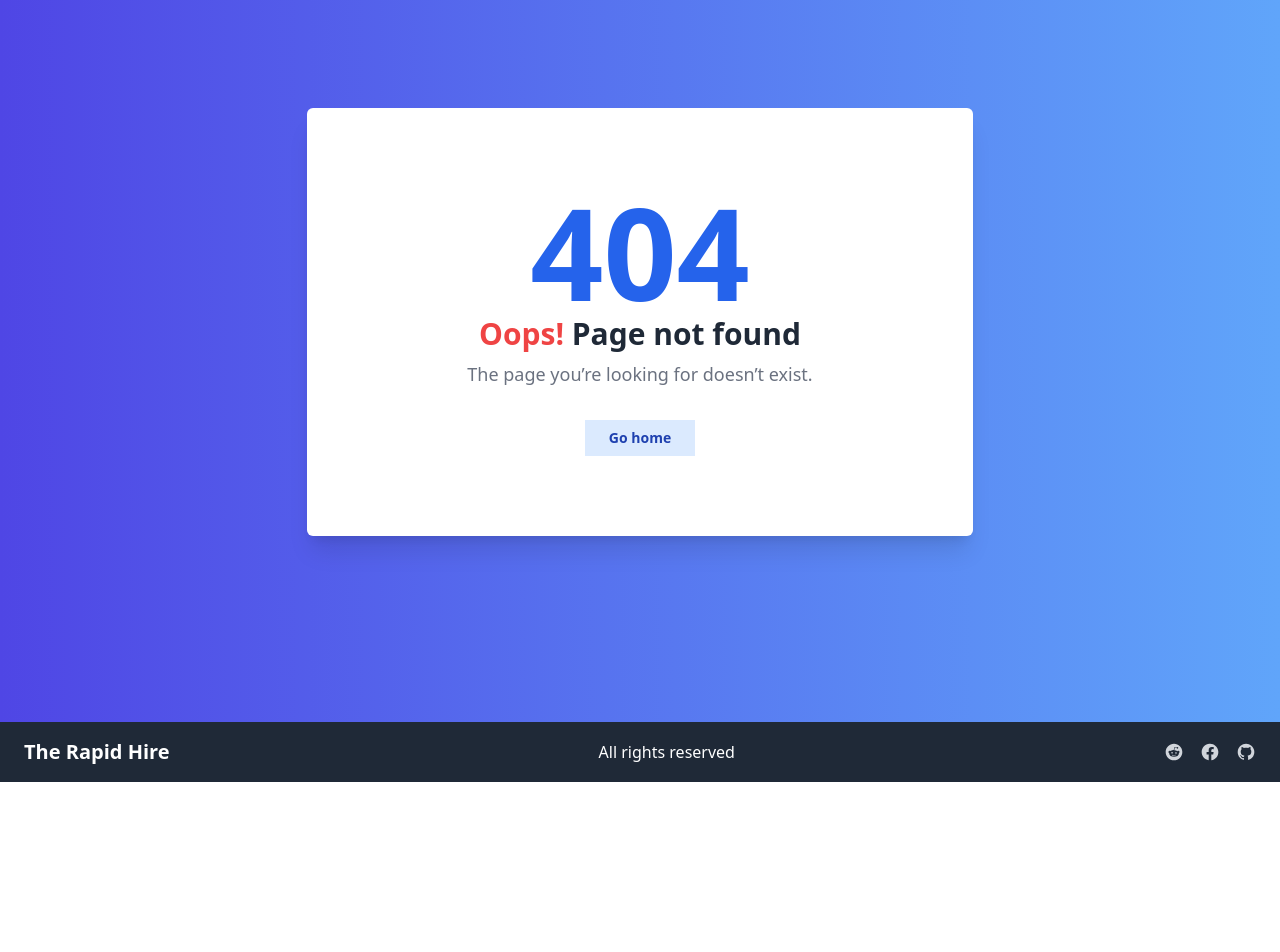
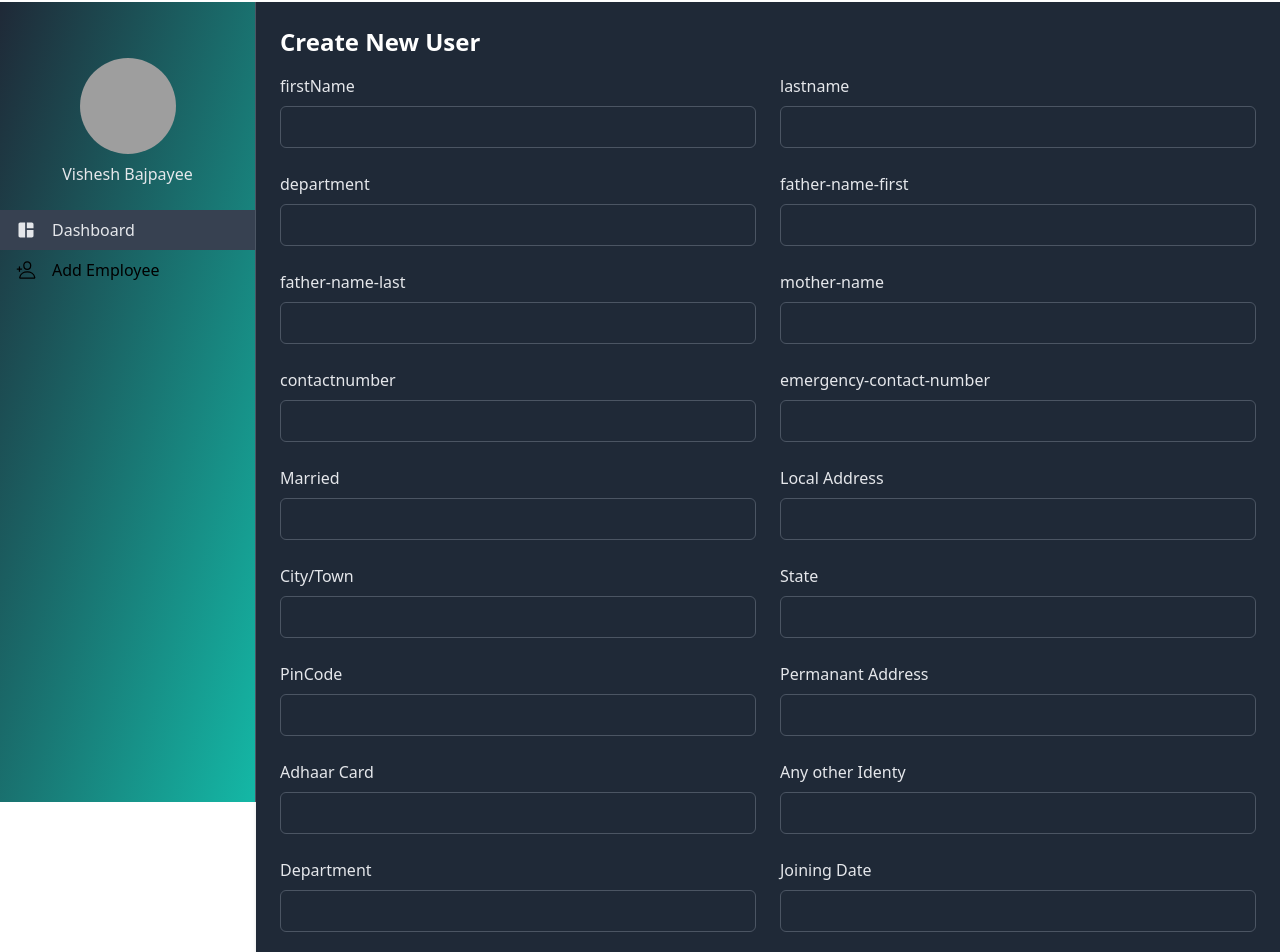
Before and after one commit to vishesh-baj/trh-family-app, a React (Create React App) app: page /add-employee in a window 1280 px wide. Before the commit this address had no page. Shown: the part 78-1030 px from the top of the page. Before the commit the page ends 860 px from the top, so only its background shows below. Built offline with nearby package versions, Linux system fonts and the light colour scheme; grey boxes are pictures that could not be loaded.

Commit message:
added changes

```diff
--- a/package.json
+++ b/package.json
@@ -11,6 +11,7 @@
     "autoprefixer": "^10.4.4",
     "axios": "^0.27.2",
     "flowbite": "^1.4.3",
+    "formik": "^2.2.9",
     "postcss": "^8.4.12",
     "react": "^18.0.0",
     "react-dom": "^18.0.0",
@@ -20,7 +21,8 @@
     "react-scripts": "5.0.1",
     "redux": "^4.2.0",
     "tailwindcss": "^3.0.24",
-    "web-vitals": "^2.1.4"
+    "web-vitals": "^2.1.4",
+    "yup": "^0.32.11"
   },
   "scripts": {
     "start": "react-scripts start",
--- a/src/App.js
+++ b/src/App.js
@@ -1,7 +1,5 @@
 import React from "react";
-
 import store from "./app/store";
-
 import Layout from "./pages/Layout";
 import Navbar from "./components/Navbar";
 import Footer from "./components/Footer";
--- a/src/components/Footer.jsx
+++ b/src/components/Footer.jsx
@@ -2,7 +2,7 @@ import React from "react";
 
 const Footer = () => {
   return (
-    <footer className="flex flex-col items-center justify-between px-6 py-4 bg-white dark:bg-gray-800 sm:flex-row">
+    <footer className="flex w-screen z-50 absolute flex-col items-center justify-between px-6 py-4 bg-white dark:bg-gray-800 sm:flex-row">
       <a
         href="/"
         className="text-xl font-bold text-gray-800 dark:text-white hover:text-gray-700 dark:hover:text-gray-300"
--- a/src/components/Form.jsx
+++ b/src/components/Form.jsx
@@ -1,8 +1,34 @@
-import React from "react";
+import React, { useState } from "react";
 import Sidebar from "./Sidebar";
 import FormInput from "./SubComponents/FormInput";
 
 const Form = () => {
+  const [submittedData, setSubmittedData] = useState({
+    firstName: "",
+    lastName: "",
+    dateOfBirth: "",
+    fatherFirstName: "",
+    fatherLastName: "",
+    motherName: "",
+    contactNo: null,
+    emergencyContactNo: null,
+    marriedStatus: "",
+    localAddress: "",
+    cityOrTown: "",
+    state: "",
+    pinCode: null,
+    permanentAddress: "",
+    email: "",
+    adhaarNo: null,
+    anyOtherIdenty: "",
+    role: "",
+    joiningData: "",
+    workExperience: "",
+    higherQualification: "",
+    bloodGroup: "",
+    profile_picture: "",
+  });
+
   return (
     <div className="flex mt-14">
       <Sidebar />
@@ -14,48 +40,48 @@ const Form = () => {
 
         <form>
           <div className="grid grid-cols-1 gap-6 mt-4 sm:grid-cols-2 ">
-            <FormInput type="text" id="firstname">
+            <FormInput type="text" name="firstName">
               First Name
             </FormInput>
-            <FormInput type="text" id="lastname">
+            <FormInput type="text" name="lastname">
               Last Name
             </FormInput>
-            <FormInput type="date" id="department">
+            <FormInput type="date" name="department">
               Date of Birth
             </FormInput>
-            <FormInput type="type" id="father-name-first">
+            <FormInput type="type" name="father-name-first">
               Father First Name
             </FormInput>
-            <FormInput id="father-last-name">Father Last Name</FormInput>
-            <FormInput id="mother-name">Mother Name</FormInput>
-            <FormInput type="phone" id="contactnumber">
+            <FormInput name="father-name-last">Father Last Name</FormInput>
+            <FormInput name="mother-name">Mother Name</FormInput>
+            <FormInput type="phone" name="contactnumber">
               Contact Number
             </FormInput>
-            <FormInput type="phone" id="emergency-contact-number">
+            <FormInput type="phone" name="emergency-contact-number">
               Emergency Contact Number
             </FormInput>
-            <FormInput id="contactnumber">Married Status</FormInput>
-            <FormInput id="contactnumber">Local Address</FormInput>
-            <FormInput id="contactnumber">City/Town</FormInput>
-            <FormInput id="contactnumber">State</FormInput>
-            <FormInput id="contactnumber">Pincode</FormInput>
-            <FormInput id="contactnumber">Permanant Address</FormInput>
-            <FormInput id="contactnumber">Adhaar Number</FormInput>
-            <FormInput id="contactnumber">Any other Identity</FormInput>
-            <FormInput id="contactnumber">Department</FormInput>
-            <FormInput type="date" id="contactnumber">
+            <FormInput name="Married">Married Status</FormInput>
+            <FormInput name="Local Address">Local Address</FormInput>
+            <FormInput name="City/Town">City/Town</FormInput>
+            <FormInput name="State">State</FormInput>
+            <FormInput name="PinCode">Pincode</FormInput>
+            <FormInput name="Permanant Address">Permanant Address</FormInput>
+            <FormInput name="Adhaar Card">Adhaar Number</FormInput>
+            <FormInput name="Any other Identy">Any other identity</FormInput>
+            <FormInput name="Department">Department</FormInput>
+            <FormInput type="date" name="Joining Date">
               Joining Date
             </FormInput>
-            <FormInput type="number" id="contactnumber">
+            <FormInput type="number" name="Work Experience">
               Work Experience
             </FormInput>
-            <FormInput id="contactnumber">Higher Qualification</FormInput>
-            <FormInput id="contactnumber">Blood Group</FormInput>
-            <FormInput id="contactnumber">Profile Picture</FormInput>
+            <FormInput name="contactnumber">Higher Qualification</FormInput>
+            <FormInput name="contactnumber">Blood Group</FormInput>
+            <FormInput name="contactnumber">Profile Picture</FormInput>
           </div>
 
-          <div className="flex justify-end mt-6">
-            <button className="px-6 py-2 leading-5 text-white transition-colors duration-200 transform bg-gray-700 rounded-md hover:bg-gray-600 focus:outline-none focus:bg-gray-600">
+          <div className="flex justify-center mt-6">
+            <button className="px-6 py-2 leading-5 w-1/2 text-white transition-colors duration-200 transform bg-gray-700 rounded-md hover:bg-gray-600 focus:outline-none focus:bg-gray-600">
               Save
             </button>
           </div>
--- a/src/components/Sidebar.jsx
+++ b/src/components/Sidebar.jsx
@@ -1,10 +1,12 @@
 import React, { useState } from "react";
-import { useSelector, createDispatchHook, useDispatch } from "react-redux";
-// import { useSelector } from "react-redux";
-import { Link } from "react-router-dom";
+import { useSelector, useDispatch } from "react-redux";
+import { NavLink } from "react-router-dom";
 import { toggleSidebar } from "../features/nav/NavbarSlice";
+import { IoPersonAddOutline } from "react-icons/io5";
+import { MdSpaceDashboard } from "react-icons/md";
 const Sidebar = () => {
-  const [isOpen, setIsOpen] = useState(false);
+  const [isActive, setIsActive] = useState(false);
+
   const dispatch = useDispatch();
 
   const toggle = useSelector((state) => state.sidebarToggle);
@@ -57,30 +59,38 @@ const Sidebar = () => {
           <div className="flex flex-col justify-between flex-1 mt-6">
             <nav>
               {/* Sidebar links */}
-
-              <Link to="/dashboard">
-                <a
-                  className="flex items-center px-4 py-2 text-gray-700 bg-gray-200 dark:bg-gray-700 dark:text-gray-200"
-                  href="/"
+              {/* DASHBOARD LINK */}
+              <NavLink
+                onClick={() => setIsActive(!isActive)}
+                index
+                to="/dashboard"
+              >
+                <div
+                  className={`flex items-center px-4 py-2 ${
+                    !isActive &&
+                    "text-gray-700 bg-gray-200 dark:bg-gray-700 dark:text-gray-200"
+                  }`}
                 >
-                  <svg
-                    className="w-5 h-5"
-                    viewBox="0 0 24 24"
-                    fill="none"
-                    xmlns="http://www.w3.org/2000/svg"
-                  >
-                    <path
-                      d="M19 11H5M19 11C20.1046 11 21 11.8954 21 13V19C21 20.1046 20.1046 21 19 21H5C3.89543 21 3 20.1046 3 19V13C3 11.8954 3.89543 11 5 11M19 11V9C19 7.89543 18.1046 7 17 7M5 11V9C5 7.89543 5.89543 7 7 7M7 7V5C7 3.89543 7.89543 3 9 3H15C16.1046 3 17 3.89543 17 5V7M7 7H17"
-                      stroke="currentColor"
-                      strokeWidth="2"
-                      strokeLinecap="round"
-                      strokeLinejoin="round"
-                    />
-                  </svg>
+                  <MdSpaceDashboard fontSize={20} />
 
                   <span className="mx-4 font-medium">Dashboard</span>
-                </a>
-              </Link>
+                </div>
+              </NavLink>
+              {/* ADD EMPLOYEE LINK */}
+              <NavLink
+                onClick={() => setIsActive(!isActive)}
+                to="/add-employee"
+              >
+                <div
+                  className={`flex items-center px-4 py-2 ${
+                    isActive &&
+                    "text-gray-700 bg-gray-200 dark:bg-gray-700 dark:text-gray-200"
+                  }`}
+                >
+                  <IoPersonAddOutline fontSize={20} />
+                  <span className="mx-4 font-medium">Add Employee</span>
+                </div>
+              </NavLink>
             </nav>
           </div>
         </div>
--- a/src/components/SubComponents/FormInput.jsx
+++ b/src/components/SubComponents/FormInput.jsx
@@ -1,12 +1,12 @@
 import React from "react";
 
-const FormInput = ({ id, type, children }) => {
+const FormInput = ({ name }) => {
   return (
     <div>
-      <label className="text-gray-700 dark:text-gray-200" for={id}>
-        {children}
+      <label className="text-gray-700 dark:text-gray-200" htmlFor="input">
+        {name}
       </label>
-      <input id={id} type={type} className="form-input" />
+      <input className="form-input" type="text" autoComplete="off" />
     </div>
   );
 };
--- a/src/components/Tabs.jsx
+++ b/src/components/Tabs.jsx
@@ -24,7 +24,7 @@ const Tabs = () => {
       <Tab.Group>
         {/* _____________________ TAB MENUS */}
 
-        <Tab.List className="flex justify-center mx-5  p-1  space-x-1 dark:bg-gray-800 bg-teal-200  text-white rounded-xl">
+        <Tab.List className="flex justify-center mx-10  p-1  space-x-1 dark:bg-gray-800 bg-teal-200  text-white rounded-xl">
           {Object.keys(userData).map((category) => (
             <Tab
               key={category}
--- /dev/null
+++ b/src/pages/AddEmployee.jsx
@@ -0,0 +1,12 @@
+import React from "react";
+import { Outlet } from "react-router-dom";
+import Form from "../components/Form";
+const AddEmployee = () => {
+  return (
+    <div className=" ">
+      <Form />
+    </div>
+  );
+};
+
+export default AddEmployee;
--- a/src/pages/Layout.jsx
+++ b/src/pages/Layout.jsx
@@ -7,6 +7,7 @@ import { BrowserRouter as Router, Routes, Route } from "react-router-dom";
 import { useSelector } from "react-redux";
 import { triggerDarkMode } from "../app/helpers";
 import ProtectedRoute from "../routes/ProtectedRoute";
+import AddEmployee from "./AddEmployee";
 // ? Layout for the application to specify what exacly need to be renderd in the app component
 
 const Layout = ({ children }) => {
@@ -44,6 +45,8 @@ const Layout = ({ children }) => {
             }
           />
 
+          <Route path="/add-employee" element={<AddEmployee />} />
+
           <Route path="*" element={<ErrorPage />} />
         </Routes>
         {children[1]}
```
Also changed, not shown: 1 other file (tests, documents, lock files or other folders).
